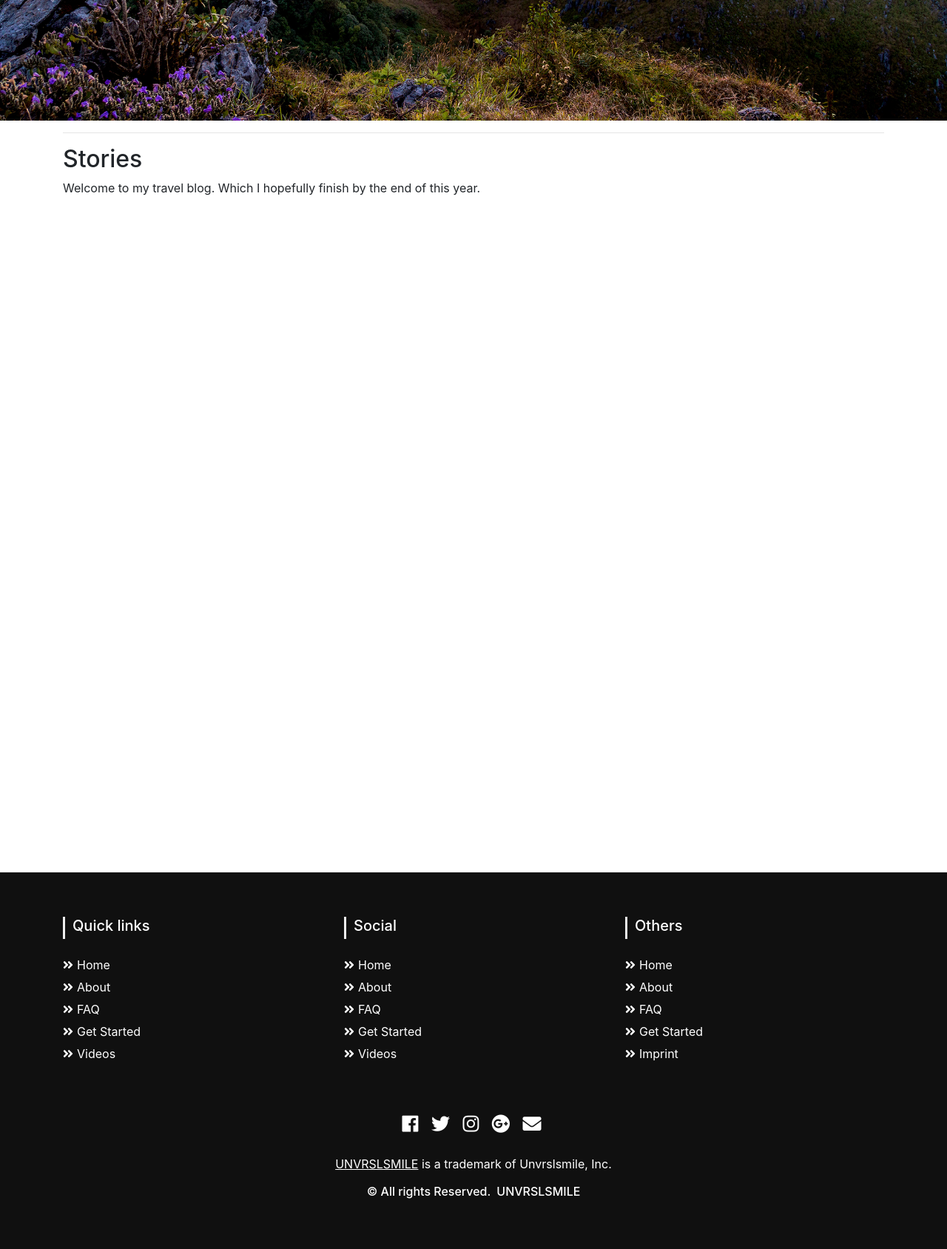
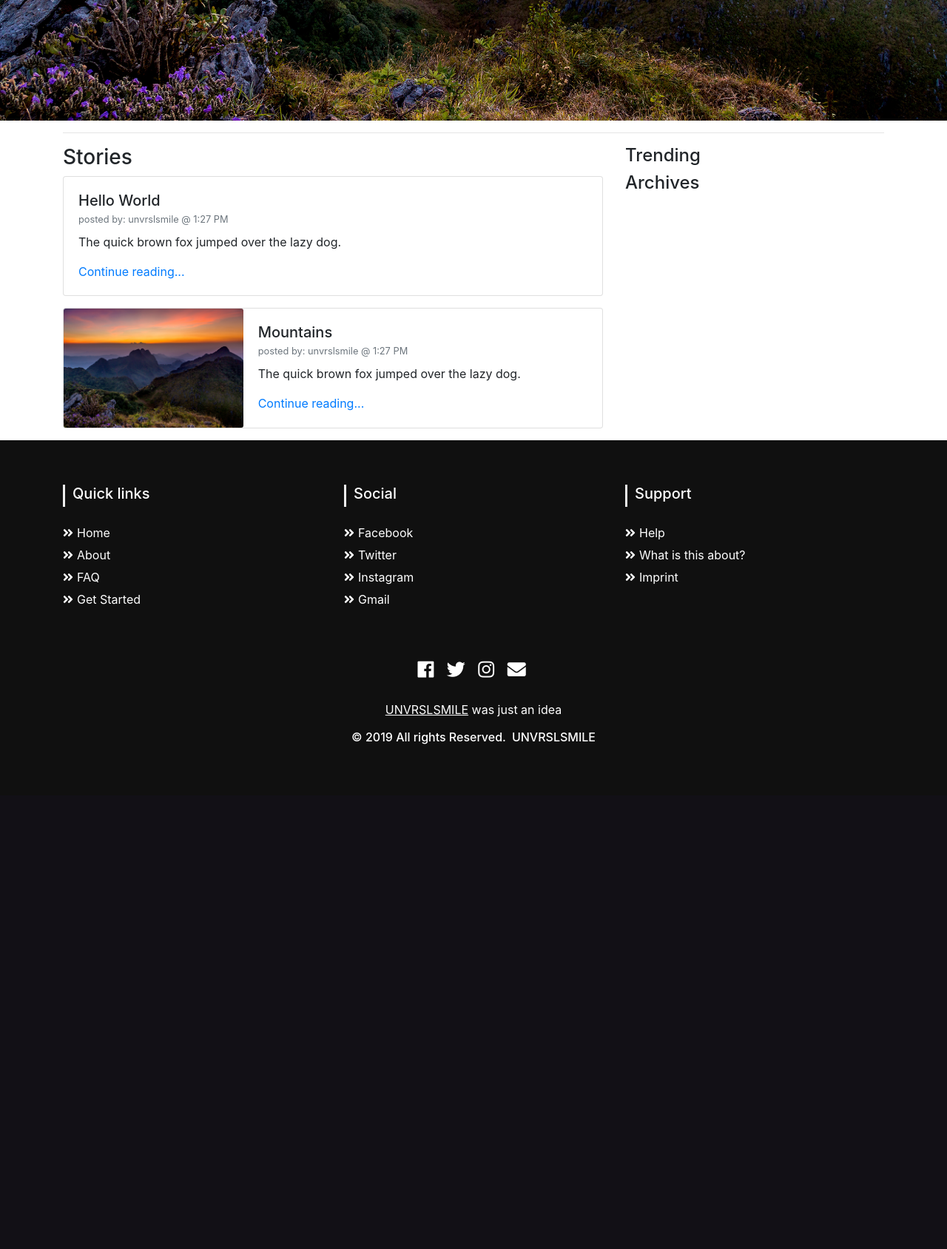
Before and after one commit to unvrslsmile/site.unvrslsmile, a PHP site: page / in a window 1280 px wide. Shown: the part 637-2325 px from the top of the page at 74% size. After the commit the page ends 1643 px from the top, so only its background shows below. Run offline with PHP 8.4, Linux system fonts and the light colour scheme.

Commit message:
Some code updates.

```diff
--- /dev/null
+++ b/lib/footer.php
@@ -0,0 +1,50 @@
+    <section id="footer" class="c-bg-dark">
+		<div class="container">
+			<div class="row text-center text-xs-center text-sm-left text-md-left">
+				<div class="col-xs-12 col-sm-4 col-md-4">
+					<h5>Quick links</h5>
+					<ul class="list-unstyled quick-links">
+						<li><a href="index.php"><i class="fa fa-angle-double-right"></i>Home</a></li>
+						<li><a href="#"><i class="fa fa-angle-double-right"></i>About</a></li>
+						<li><a href="#"><i class="fa fa-angle-double-right"></i>FAQ</a></li>
+						<li><a href="#"><i class="fa fa-angle-double-right"></i>Get Started</a></li>
+					</ul>
+				</div>
+				<div class="col-xs-12 col-sm-4 col-md-4">
+					<h5>Social</h5>
+					<ul class="list-unstyled quick-links">
+						<li><a href="#"><i class="fa fa-angle-double-right"></i>Facebook</a></li>
+						<li><a href="#"><i class="fa fa-angle-double-right"></i>Twitter</a></li>
+						<li><a href="#"><i class="fa fa-angle-double-right"></i>Instagram</a></li>
+						<li><a href="#"><i class="fa fa-angle-double-right"></i>Gmail</a></li>
+					</ul>
+				</div>
+				<div class="col-xs-12 col-sm-4 col-md-4">
+					<h5>Support</h5>
+					<ul class="list-unstyled quick-links">
+						<li><a href="#"><i class="fa fa-angle-double-right"></i>Help</a></li>
+						<li><a href="#"><i class="fa fa-angle-double-right"></i>What is this about?</a></li>
+						<li><a href="https://wwwe.sunlimetech.com" target="_blank" title="Footer designed and developed by"><i class="fa fa-angle-double-right"></i>Imprint</a></li>
+					</ul>
+				</div>
+			</div>
+			<div class="row">
+				<div class="col-xs-12 col-sm-12 col-md-12 mt-2 mt-sm-5">
+					<ul class="list-unstyled list-inline social text-center">
+						<li class="list-inline-item"><a href="#" target="_blank"><i class="fab fa-facebook"></i></a></li>
+						<li class="list-inline-item"><a href="#" target="_blank"><i class="fab fa-twitter"></i></a></li>
+						<li class="list-inline-item"><a href="#" target="_blank"><i class="fab fa-instagram"></i></a></li>
+						<li class="list-inline-item"><a href="#" target="_blank"><i class="fas fa-envelope"></i></a></li>
+					</ul>
+				</div>
+				</hr>
+			</div>
+			<div class="row">
+				<div class="col-xs-12 col-sm-12 col-md-12 mt-2 mt-sm-2 text-center text-white">
+					<p><u><a href="index.php">UNVRSLSMILE</a></u> was just an idea</p>
+					<p class="h6">&copy 2019 All rights Reserved.<a class="text-green ml-2" href="index.php" target="_blank">UNVRSLSMILE</a></p>
+				</div>
+				</hr>
+			</div>
+		</div>
+	</section>
--- a/pages/landing.php
+++ b/pages/landing.php
@@ -45,76 +45,52 @@
         </div>
         <div class="overlay"></div>
     </header>
-    <div class="container" style="height: 1000px;">
+    <div class="container" style="min-height: 300px;">
         <hr />
-        <h2>Stories</h2>
         <div class="row">
-            <div class="col-md-12">
-                <div class="panel panel-default">
-                    <div class="panel-body">
-                       Welcome to my travel blog. Which I hopefully finish by the end of this year.
+            <div class="col-md-8">
+                <h3>Stories</h3>
+                <div class="card mb-3">
+                    <div class="card-body">
+                        <h5 class="card-title" style="margin-bottom: 0;">Hello World</h5>
+                        <small class="text-muted">posted by: unvrslsmile @ 1:27 PM</small>
+                        <p class="card-text mt-2">The quick brown fox jumped over the lazy dog.</p>
+                        <a href="#" class="card-link">Continue reading...</a>
                     </div>
                 </div>
+                <div class="card mb-3">
+                    <div class="row no-gutters">
+                        <div class="col-md-4">
+                            <img src="./images/banner2.jpg" class="card-img" alt="...">
+                        </div>
+                        <div class="col-md-8">
+                            <div class="card-body">
+                                <h5 class="card-title" style="margin-bottom: 0;">Mountains</h5>
+                                <small class="text-muted">posted by: unvrslsmile @ 1:27 PM</small>
+                                <p class="card-text mt-2">The quick brown fox jumped over the lazy dog.</p>
+                                <a href="#" class="card-link">Continue reading...</a>
+                            </div>
+                        </div>
+                    </div>
+                </div>
+            </div>
+            <div class="col-md-4">
+                <ul class="navbar-nav">
+                    <li>
+                        <h4>Trending</h4>
+
+                    </li>
+                    <li>
+                        <h4>Archives</h4>
+
+                    </li>
+                </ul>
             </div>
         </div>
     </div>
 
     <!-- Footer -->
-	<section id="footer" class="c-bg-dark">
-		<div class="container">
-			<div class="row text-center text-xs-center text-sm-left text-md-left">
-				<div class="col-xs-12 col-sm-4 col-md-4">
-					<h5>Quick links</h5>
-					<ul class="list-unstyled quick-links">
-						<li><a href="index.php"><i class="fa fa-angle-double-right"></i>Home</a></li>
-						<li><a href="javascript:void();"><i class="fa fa-angle-double-right"></i>About</a></li>
-						<li><a href="javascript:void();"><i class="fa fa-angle-double-right"></i>FAQ</a></li>
-						<li><a href="javascript:void();"><i class="fa fa-angle-double-right"></i>Get Started</a></li>
-						<li><a href="javascript:void();"><i class="fa fa-angle-double-right"></i>Videos</a></li>
-					</ul>
-				</div>
-				<div class="col-xs-12 col-sm-4 col-md-4">
-					<h5>Social</h5>
-					<ul class="list-unstyled quick-links">
-						<li><a href="javascript:void();"><i class="fa fa-angle-double-right"></i>Home</a></li>
-						<li><a href="javascript:void();"><i class="fa fa-angle-double-right"></i>About</a></li>
-						<li><a href="javascript:void();"><i class="fa fa-angle-double-right"></i>FAQ</a></li>
-						<li><a href="javascript:void();"><i class="fa fa-angle-double-right"></i>Get Started</a></li>
-						<li><a href="javascript:void();"><i class="fa fa-angle-double-right"></i>Videos</a></li>
-					</ul>
-				</div>
-				<div class="col-xs-12 col-sm-4 col-md-4">
-					<h5>Others</h5>
-					<ul class="list-unstyled quick-links">
-						<li><a href="javascript:void();"><i class="fa fa-angle-double-right"></i>Home</a></li>
-						<li><a href="javascript:void();"><i class="fa fa-angle-double-right"></i>About</a></li>
-						<li><a href="javascript:void();"><i class="fa fa-angle-double-right"></i>FAQ</a></li>
-						<li><a href="javascript:void();"><i class="fa fa-angle-double-right"></i>Get Started</a></li>
-						<li><a href="https://wwwe.sunlimetech.com" title="Design and developed by"><i class="fa fa-angle-double-right"></i>Imprint</a></li>
-					</ul>
-				</div>
-			</div>
-			<div class="row">
-				<div class="col-xs-12 col-sm-12 col-md-12 mt-2 mt-sm-5">
-					<ul class="list-unstyled list-inline social text-center">
-						<li class="list-inline-item"><a href="javascript:void();"><i class="fab fa-facebook"></i></a></li>
-						<li class="list-inline-item"><a href="javascript:void();"><i class="fab fa-twitter"></i></a></li>
-						<li class="list-inline-item"><a href="javascript:void();"><i class="fab fa-instagram"></i></a></li>
-						<li class="list-inline-item"><a href="javascript:void();"><i class="fab fa-google-plus"></i></a></li>
-						<li class="list-inline-item"><a href="javascript:void();" target="_blank"><i class="fas fa-envelope"></i></a></li>
-					</ul>
-				</div>
-				</hr>
-			</div>
-			<div class="row">
-				<div class="col-xs-12 col-sm-12 col-md-12 mt-2 mt-sm-2 text-center text-white">
-					<p><u><a href="index.php">UNVRSLSMILE</a></u> is a trademark of Unvrslsmile, Inc.</p>
-					<p class="h6">&copy All rights Reserved.<a class="text-green ml-2" href="index.php" target="_blank">UNVRSLSMILE</a></p>
-				</div>
-				</hr>
-			</div>
-		</div>
-	</section>
+	<?php include "./lib/footer.php"; ?>
 	<!-- ./Footer -->
 </body>
 <script src="./plugs/jQuery/jquery-3.3.1.min.js"></script>
```
Also changed, not shown: lib/navbar.php (added, +21 -0 lines), pages/feed.php (+4 -78 lines).
